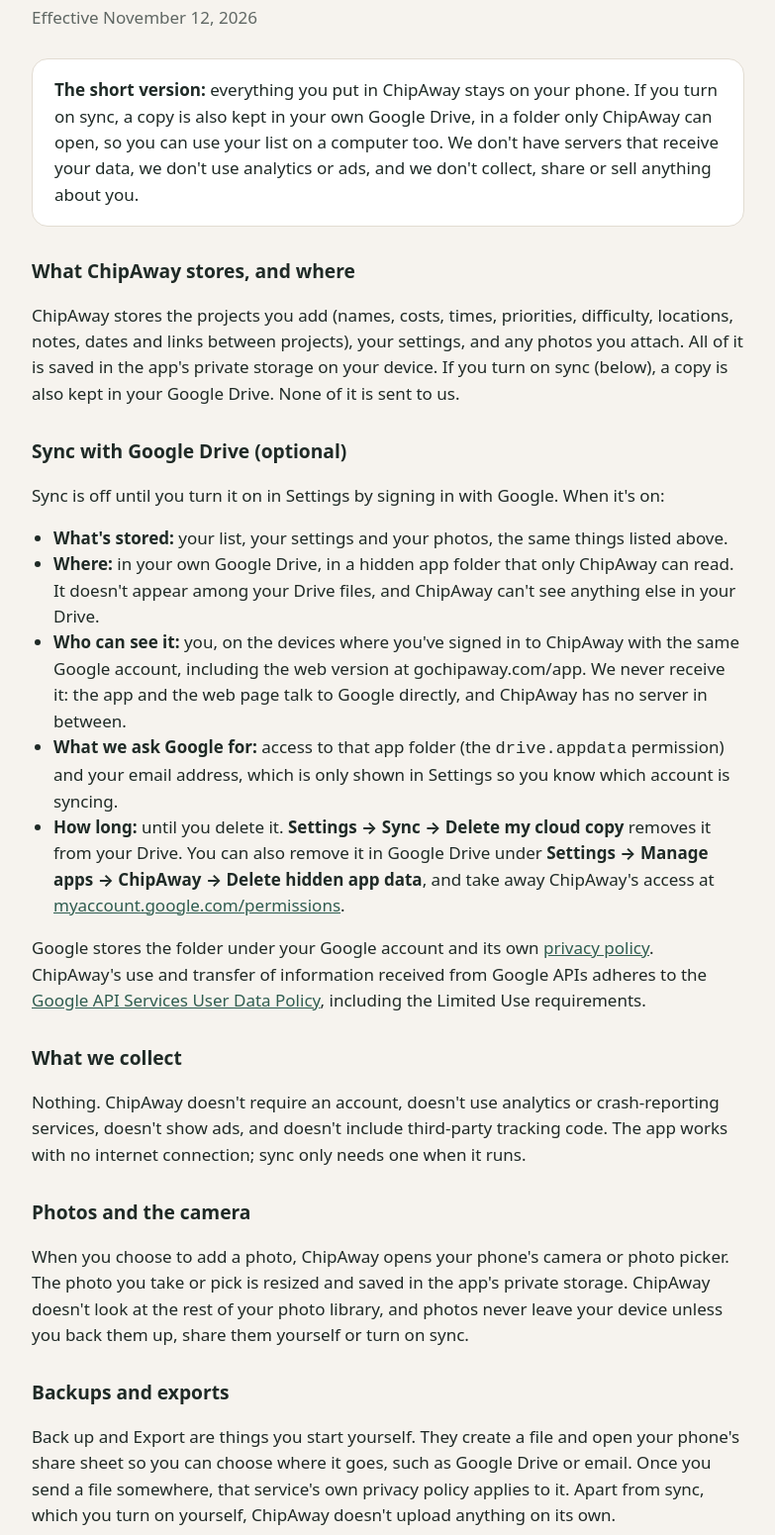
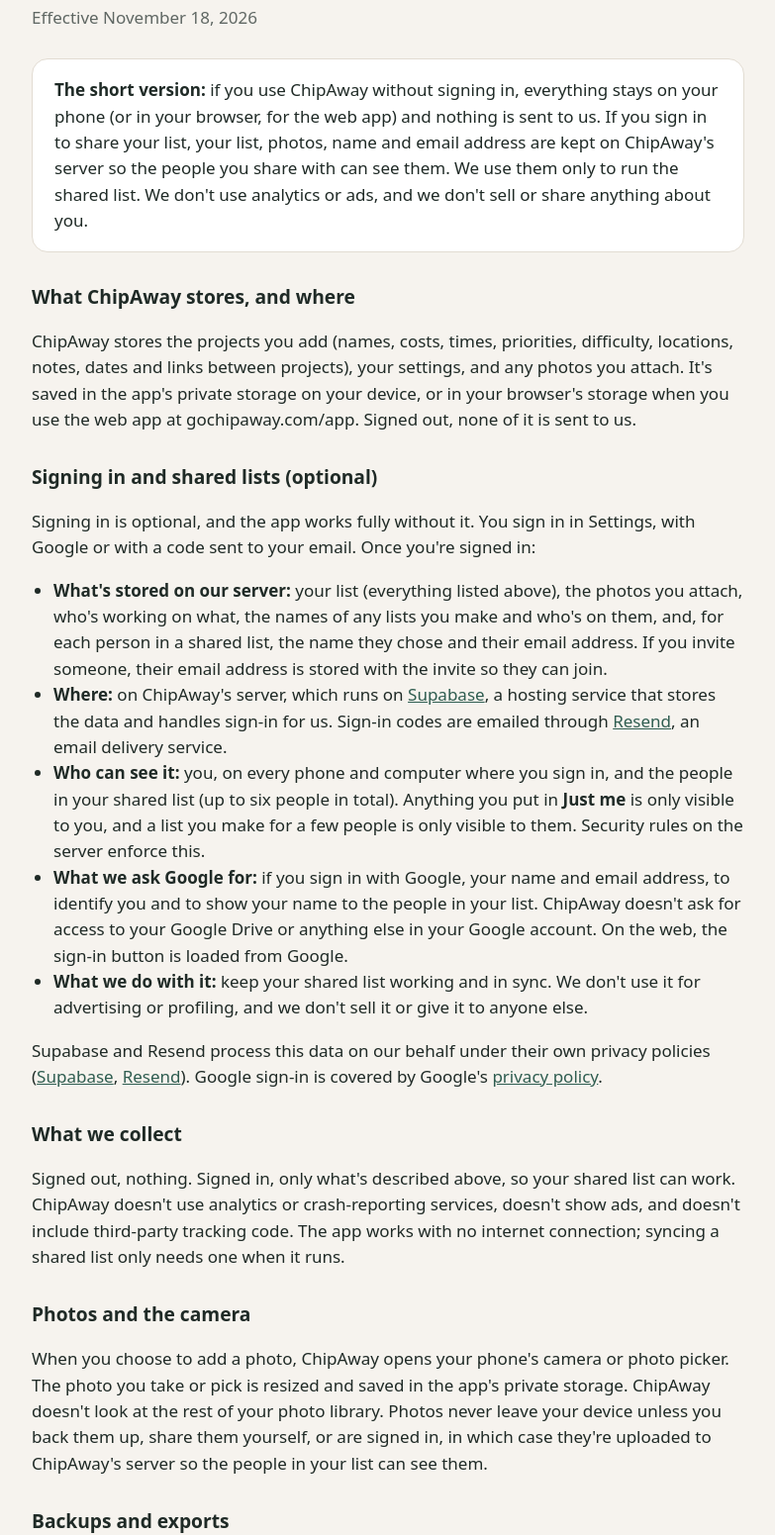
Before and after one commit to GoChipAway/website, a plain HTML site: page privacy/index.html in a window 1280 px wide. Shown: the part 141-1692 px from the top of the page at 99% size, without its empty margins (138-921 px from the left). Drawn offline with Linux system fonts and the light colour scheme.

Commit message:
Homepage and privacy policy: shared lists instead of Drive sync
The homepage's computer section now describes shared lists (sign in with
Google or an email code, up to six people, Just me and small lists). The
privacy policy explains what's stored on ChipAway's server (Supabase),
who can see it, sign-in through Google or Resend-delivered codes, and how
to sign out, leave a list or ask for account deletion.

Co-Authored-By: Claude Opus 5.5 <noreply@anthropic.com>
Claude-Session: https://claude.ai/code/session_0183uFSEmm1hhrymJ9i3EsJh

```diff
--- a/privacy/index.html
+++ b/privacy/index.html
@@ -4,10 +4,10 @@
 <meta charset="utf-8">
 <meta name="viewport" content="width=device-width, initial-scale=1">
 <title>Privacy policy · ChipAway</title>
-<meta name="description" content="ChipAway keeps your list and photos on your phone, and in your own Google Drive if you turn on sync. It doesn't collect, share or sell your data.">
+<meta name="description" content="ChipAway keeps your list and photos on your phone. If you sign in to share your list, it's kept on ChipAway's server for the people you share with. No ads, no tracking, nothing sold.">
 <meta name="theme-color" content="#2f5d50">
 <link rel="icon" href="/icon.svg" type="image/svg+xml">
-<link rel="stylesheet" href="/style.css?v=2">
+<link rel="stylesheet" href="/style.css?v=4">
 </head>
 <body>
 <header class="top">
@@ -20,42 +20,44 @@
 <main class="wrap">
   <article class="doc">
     <h1>Privacy policy</h1>
-    <p class="date">Effective November 12, 2026</p>
+    <p class="date">Effective November 18, 2026</p>
 
-    <div class="short"><p><b>The short version:</b> everything you put in ChipAway stays on your phone. If you turn on sync, a copy is also kept in your own Google Drive, in a folder only ChipAway can open, so you can use your list on a computer too. We don't have servers that receive your data, we don't use analytics or ads, and we don't collect, share or sell anything about you.</p></div>
+    <div class="short"><p><b>The short version:</b> if you use ChipAway without signing in, everything stays on your phone (or in your browser, for the web app) and nothing is sent to us. If you sign in to share your list, your list, photos, name and email address are kept on ChipAway's server so the people you share with can see them. We use them only to run the shared list. We don't use analytics or ads, and we don't sell or share anything about you.</p></div>
 
     <h2>What ChipAway stores, and where</h2>
-    <p>ChipAway stores the projects you add (names, costs, times, priorities, difficulty, locations, notes, dates and links between projects), your settings, and any photos you attach. All of it is saved in the app's private storage on your device. If you turn on sync (below), a copy is also kept in your Google Drive. None of it is sent to us.</p>
+    <p>ChipAway stores the projects you add (names, costs, times, priorities, difficulty, locations, notes, dates and links between projects), your settings, and any photos you attach. It's saved in the app's private storage on your device, or in your browser's storage when you use the web app at gochipaway.com/app. Signed out, none of it is sent to us.</p>
 
-    <h2 id="sync">Sync with Google Drive (optional)</h2>
-    <p>Sync is off until you turn it on in Settings by signing in with Google. When it's on:</p>
+    <h2 id="sharing">Signing in and shared lists (optional)</h2>
+    <p>Signing in is optional, and the app works fully without it. You sign in in Settings, with Google or with a code sent to your email. Once you're signed in:</p>
     <ul>
-      <li><b>What's stored:</b> your list, your settings and your photos, the same things listed above.</li>
-      <li><b>Where:</b> in your own Google Drive, in a hidden app folder that only ChipAway can read. It doesn't appear among your Drive files, and ChipAway can't see anything else in your Drive.</li>
-      <li><b>Who can see it:</b> you, on the devices where you've signed in to ChipAway with the same Google account, including the web version at gochipaway.com/app. We never receive it: the app and the web page talk to Google directly, and ChipAway has no server in between.</li>
-      <li><b>What we ask Google for:</b> access to that app folder (the <code>drive.appdata</code> permission) and your email address, which is only shown in Settings so you know which account is syncing.</li>
-      <li><b>How long:</b> until you delete it. <b>Settings → Sync → Delete my cloud copy</b> removes it from your Drive. You can also remove it in Google Drive under <b>Settings → Manage apps → ChipAway → Delete hidden app data</b>, and take away ChipAway's access at <a href="https://myaccount.google.com/permissions">myaccount.google.com/permissions</a>.</li>
+      <li><b>What's stored on our server:</b> your list (everything listed above), the photos you attach, who's working on what, the names of any lists you make and who's on them, and, for each person in a shared list, the name they chose and their email address. If you invite someone, their email address is stored with the invite so they can join.</li>
+      <li><b>Where:</b> on ChipAway's server, which runs on <a href="https://supabase.com">Supabase</a>, a hosting service that stores the data and handles sign-in for us. Sign-in codes are emailed through <a href="https://resend.com">Resend</a>, an email delivery service.</li>
+      <li><b>Who can see it:</b> you, on every phone and computer where you sign in, and the people in your shared list (up to six people in total). Anything you put in <b>Just me</b> is only visible to you, and a list you make for a few people is only visible to them. Security rules on the server enforce this.</li>
+      <li><b>What we ask Google for:</b> if you sign in with Google, your name and email address, to identify you and to show your name to the people in your list. ChipAway doesn't ask for access to your Google Drive or anything else in your Google account. On the web, the sign-in button is loaded from Google.</li>
+      <li><b>What we do with it:</b> keep your shared list working and in sync. We don't use it for advertising or profiling, and we don't sell it or give it to anyone else.</li>
     </ul>
-    <p>Google stores the folder under your Google account and its own <a href="https://policies.google.com/privacy">privacy policy</a>. ChipAway's use and transfer of information received from Google APIs adheres to the <a href="https://developers.google.com/terms/api-services-user-data-policy">Google API Services User Data Policy</a>, including the Limited Use requirements.</p>
+    <p>Supabase and Resend process this data on our behalf under their own privacy policies (<a href="https://supabase.com/privacy">Supabase</a>, <a href="https://resend.com/legal/privacy-policy">Resend</a>). Google sign-in is covered by Google's <a href="https://policies.google.com/privacy">privacy policy</a>.</p>
 
     <h2>What we collect</h2>
-    <p>Nothing. ChipAway doesn't require an account, doesn't use analytics or crash-reporting services, doesn't show ads, and doesn't include third-party tracking code. The app works with no internet connection; sync only needs one when it runs.</p>
+    <p>Signed out, nothing. Signed in, only what's described above, so your shared list can work. ChipAway doesn't use analytics or crash-reporting services, doesn't show ads, and doesn't include third-party tracking code. The app works with no internet connection; syncing a shared list only needs one when it runs.</p>
 
     <h2>Photos and the camera</h2>
-    <p>When you choose to add a photo, ChipAway opens your phone's camera or photo picker. The photo you take or pick is resized and saved in the app's private storage. ChipAway doesn't look at the rest of your photo library, and photos never leave your device unless you back them up, share them yourself or turn on sync.</p>
+    <p>When you choose to add a photo, ChipAway opens your phone's camera or photo picker. The photo you take or pick is resized and saved in the app's private storage. ChipAway doesn't look at the rest of your photo library. Photos never leave your device unless you back them up, share them yourself, or are signed in, in which case they're uploaded to ChipAway's server so the people in your list can see them.</p>
 
     <h2>Backups and exports</h2>
-    <p>Back up and Export are things you start yourself. They create a file and open your phone's share sheet so you can choose where it goes, such as Google Drive or email. Once you send a file somewhere, that service's own privacy policy applies to it. Apart from sync, which you turn on yourself, ChipAway doesn't upload anything on its own.</p>
+    <p>Back up and Export are things you start yourself. They create a file and open your phone's share sheet so you can choose where it goes, such as Google Drive or email. Once you send a file somewhere, that service's own privacy policy applies to it. Apart from syncing while you're signed in, ChipAway doesn't upload anything on its own.</p>
     <p>Separately, if you've turned on Android's own device backup, Android may include ChipAway's data in the backup it keeps in your Google account, so your list comes back when you set up a new phone. That backup is handled by Google under your account; we never see it. You can turn it off in your phone's backup settings.</p>
 
-    <h2>Deleting your data</h2>
-    <p>You can delete any project or photo in the app; with sync on, the delete reaches your Drive copy and your other devices too. Uninstalling ChipAway deletes everything it stored on your phone, but not your Drive copy: delete that in Settings first, or in Google Drive as described above. Because we never receive your data, there's nothing on our side to delete.</p>
+    <h2 id="delete">Deleting your data</h2>
+    <p>You can delete any project or photo in the app. While you're signed in, the delete reaches the server and everyone in your list. The photo itself is removed from the server, and the project is kept only as a short record marked deleted, so the delete reaches every phone.</p>
+    <p><b>Sign out</b> (Settings) stops syncing and keeps your list on that device. <b>Leave this list</b> takes you out of a shared list; what you added stays with the list for the people still in it. When the last person leaves a list, it's kept for 30 days in case that was a mistake, and then deleted.</p>
+    <p>To delete your sign-in and everything of yours on our server, email <a href="mailto:gochipaway@gmail.com?subject=Delete%20my%20ChipAway%20account">gochipaway@gmail.com</a> from the address you sign in with, and we'll delete it within 30 days. Uninstalling ChipAway deletes everything it stored on your phone, but not what's on the server.</p>
 
     <h2>Children</h2>
     <p>ChipAway is meant for adults managing their homes and isn't directed at children under 13.</p>
 
     <h2>Changes to this policy</h2>
-    <p>We may later add optional household sharing, which would sync a household's list and photos between its members' devices through our own servers. Before that or any other change to how data is handled is released, we'll update this page to explain exactly what's stored, where, and for how long, and change the date at the top.</p>
+    <p>Before any change to how data is handled is released, we'll update this page to explain exactly what's stored, where, and for how long, and change the date at the top.</p>
 
     <h2>Contact</h2>
     <p>Questions about privacy: <a href="mailto:gochipaway@gmail.com">gochipaway@gmail.com</a></p>
--- a/style.css
+++ b/style.css
@@ -46,6 +46,7 @@ header.top nav a:hover { color: var(--text); }
 .pc { display: grid; grid-template-columns: .8fr 1.2fr; gap: 40px; align-items: center; padding: 0 0 64px; }
 .pc h2, .video h2 { font-size: 1.6rem; letter-spacing: -.015em; margin: 0 0 10px; }
 .pc p { color: var(--muted); margin: 0; }
+.pc p + p { margin-top: 10px; }
 .pc figure { margin: 0; }
 .pc img { display: block; width: 100%; height: auto; border-radius: 12px; border: 1px solid var(--line); border-top: 22px solid var(--line); box-shadow: 0 16px 40px rgba(31, 42, 38, .14); }
 .video { padding: 0 0 72px; text-align: center; }
```
Also changed, not shown: index.html (+5 -4 lines).
